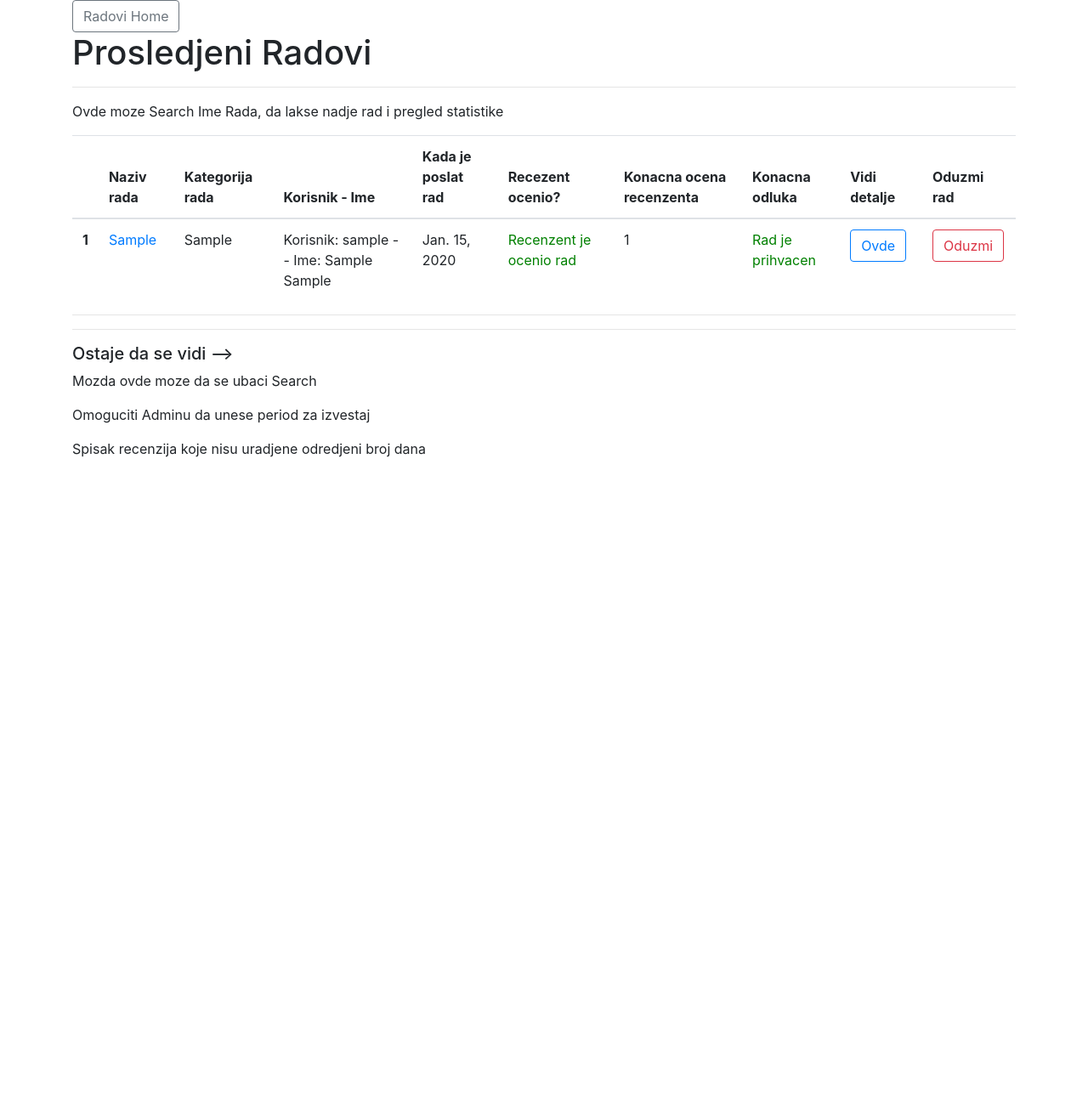
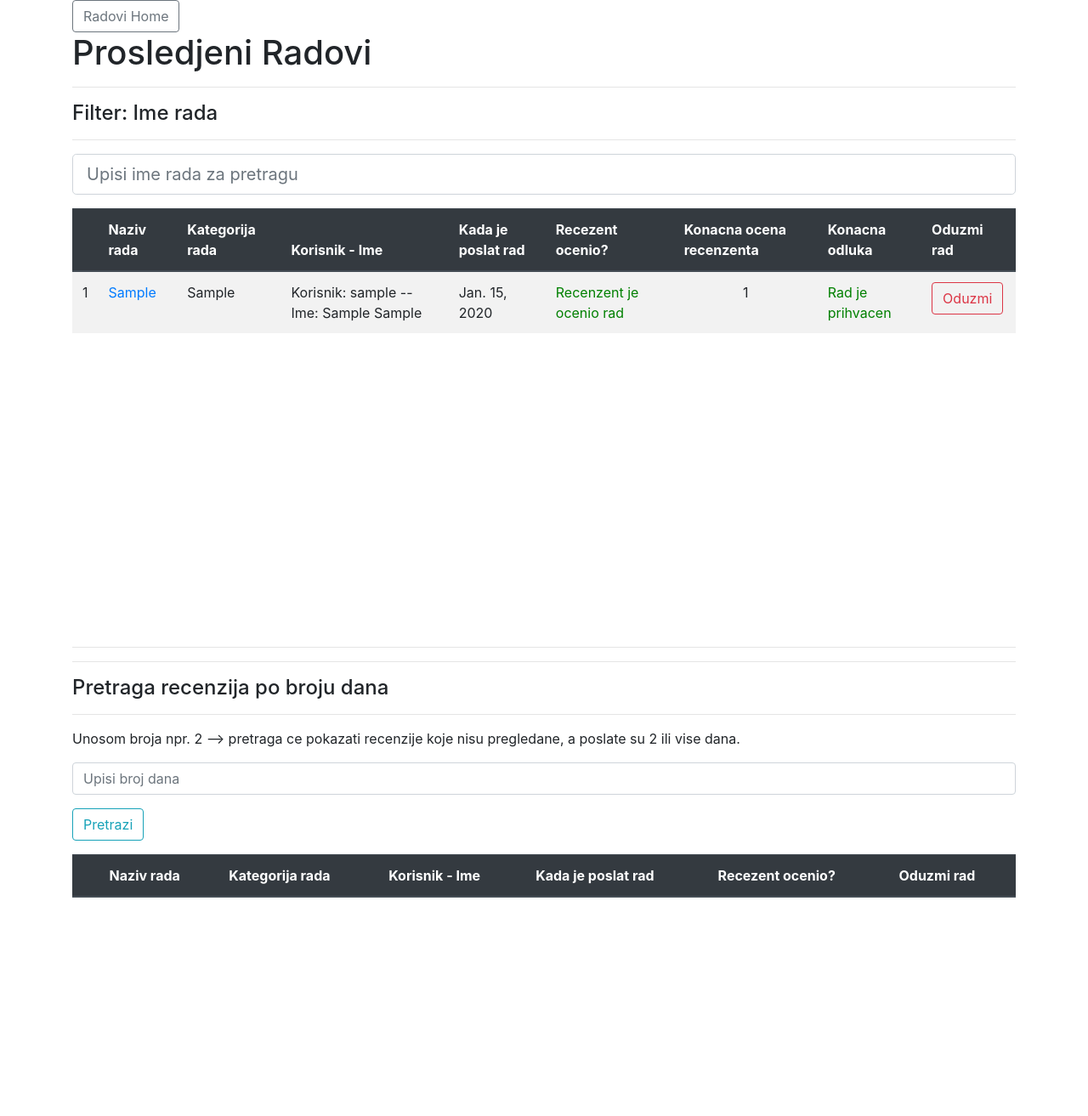
Before and after one commit to 0mnadren/Platforma, a Django app: page /radovi/prosledjeni_radovi_admin/ in a window 1280 px wide. Shown: the part 56-1369 px from the top of the page at 85% size. Before the commit the page ends 594 px from the top, so only its background shows below. Run offline with Django 3.2, Linux system fonts and the light colour scheme; a user stored in the database is signed in; tables that the repository leaves empty hold one stand-in row (values such as "Sample post"); lists and menus that the app fills with data are empty.

Commit message:
Zile Updated his branch
Update of a branch!

```diff
--- a/profil/views.py
+++ b/profil/views.py
@@ -70,7 +70,8 @@ def profil(request):
 
     return render(request, 'profil/profil.html', context)
 
-
+@login_required()
+@user_passes_test(accepted_check, login_url='account:home', redirect_field_name=None)
 def obrisi_obavestenje(request, pk):
     obavestenje = get_object_or_404(Obavestenje, pk=pk)
 
@@ -83,6 +84,8 @@ def obrisi_obavestenje(request, pk):
     return redirect('profil:profil')
 
 
+@login_required()
+@user_passes_test(accepted_check, login_url='account:home', redirect_field_name=None)
 def search(request):
     user = request.user
     results = []
--- /dev/null
+++ b/radovi/static/radovi/js/search.js
@@ -0,0 +1,41 @@
+function imeRadaPretraga(url) {
+    const ime_rada_input = $('#ime_rada').val();
+    const csrfToken = $( "input[name=\"csrfmiddlewaretoken\"]" ).val ( );
+
+    $.ajax({
+        url: url,
+        type: 'post',
+        data: {
+            ime_rada: ime_rada_input,
+            csrfmiddlewaretoken: csrfToken,
+        },
+        success: function(result, status, xhr) {
+            $('#tbody_ime_rada').html(result);
+        },
+        error: function(xhr, status, error) {
+            console.log(error);
+        }
+    });
+}
+
+function recenzijeDaniPretraga(url) {
+    const broj_dana_input = $('#broj_dana').val();
+    const csrfToken = $( "input[name=\"csrfmiddlewaretoken\"]" ).val ( );
+    console.log(broj_dana_input)
+    console.log(csrfToken)
+
+    $.ajax({
+        url: url,
+        type: 'post',
+        data: {
+            broj_dana: broj_dana_input,
+            csrfmiddlewaretoken: csrfToken,
+        },
+        success: function(result, status, xhr) {
+            $('#div_broj_dana').html(result);
+        },
+        error: function(xhr, status, error) {
+            console.log(error);
+        }
+    });
+}
--- /dev/null
+++ b/radovi/templates/radovi/ime_rada_pretraga.html
@@ -0,0 +1,41 @@
+{% for prosledjen_rad in prosledjeni_radovi %}
+    <tr>
+        <td>{{ forloop.counter }}</td>
+        <td><a href="{% url 'radovi:naucni_rad_admin' prosledjen_rad.rad.id %}">{{ prosledjen_rad.rad.naziv }}</a></td>
+        <td>{{ prosledjen_rad.rad.kategorija }}</td>
+        <td>{{ prosledjen_rad.profil }}</td>
+        <td>{{ prosledjen_rad.kada_poslat }}</td>
+
+        {% if prosledjen_rad.zakljucani_odgovori %}
+        <td style="color:green;">Recenzent je ocenio rad</td>
+
+        <!-- Da bi dosli do ukupnog broja poena mora da se uporede dve tabele Profil i PrograsmkiPozivPitanja          -->
+            {% for odgovor in prosledjen_rad.profil.programskipozivodgovori_set.all %}
+                {% if prosledjen_rad.rad.programski_poziv.programskipozivpitanja == odgovor.programski_poziv_pitanja %}
+                    <td class="text-center">{{ odgovor.ukupan_broj_poena }}</td>
+                {% else %}
+
+                {% endif %}
+            {% endfor %}
+
+        {% else %}
+        <td style="color:red;">Recenzent nije ocenio rad</td>
+        <td></td>
+        {% endif %}
+
+        {% if prosledjen_rad.rad.prihvacen_rad == None %}
+        <td>Nije doneta konacna odluka</td>
+        {% elif prosledjen_rad.rad.prihvacen_rad == True %}
+        <td style="color:green;">Rad je prihvacen</td>
+        {% else %}
+        <td style="color:red;">Rad je odbijen</td>
+        {% endif %}
+
+        <td>
+            <form method="POST" action="{% url 'radovi:oduzimanje_rada_admin' prosledjen_rad.id %}">
+                {% csrf_token %}
+                <button type="submit" class="btn btn-outline-danger">Oduzmi</button>
+            </form>
+        </td>
+    </tr>
+{% endfor %}
--- a/radovi/templates/radovi/prosledjeni_radovi_admin.html
+++ b/radovi/templates/radovi/prosledjeni_radovi_admin.html
@@ -8,10 +8,23 @@
 <a href="{% url 'radovi:radovi_admin_home' %}" class="btn btn-outline-secondary">Radovi Home</a>
 <h1>Prosledjeni Radovi</h1>
 <hr>
-<p>Ovde moze Search Ime Rada, da lakse nadje rad i pregled statistike</p>
-
-<table class="table">
-    <thead>
+<h4>Filter: Ime rada</h4>
+<hr>
+<form method="POST" onkeydown="return event.key != 'Enter';">
+    <div class="form-group">
+        {% csrf_token %}
+        <input
+                onkeyup="imeRadaPretraga('{% url 'radovi:ime_rada_pretraga' %}');"
+                type="text"
+                class="form-control form-control-lg"
+                id="ime_rada"
+                name="ime_rada"
+                placeholder="Upisi ime rada za pretragu">
+    </div>
+</form>
+<div style="height:500px; overflow:scroll;">
+<table class="table table-striped">
+    <thead class="thead-dark">
         <tr>
             <th></th>
             <th>Naziv rada</th>
@@ -21,62 +34,33 @@
             <th>Recezent ocenio?</th>
             <th>Konacna ocena recenzenta</th>
             <th>Konacna odluka</th>
-            <th>Vidi detalje</th>
             <th>Oduzmi rad</th>
         </tr>
     </thead>
-    <tbody>
-    {% for prosledjen_rad in prosledjeni_radovi %}
-        <tr>
-            <th>{{ forloop.counter }}</th>
-            <td><a href="{% url 'radovi:naucni_rad_admin' prosledjen_rad.rad.id %}">{{ prosledjen_rad.rad.naziv }}</a></td>
-            <td>{{ prosledjen_rad.rad.kategorija }}</td>
-            <td>{{ prosledjen_rad.profil }}</td>
-            <td>{{ prosledjen_rad.kada_poslat }}</td>
+    <tbody id="tbody_ime_rada">
+        {% include 'radovi/ime_rada_pretraga.html' with prosledjeni_radovi=prosledjeni_radovi %}
 
-            {% if prosledjen_rad.zakljucani_odgovori %}
-            <td style="color:green;">Recenzent je ocenio rad</td>
-
-            <!-- Da bi dosli do ukupnog broja poena mora da se uporede dve tabele Profil i PrograsmkiPozivPitanja          -->
-                {% for odgovor in prosledjen_rad.profil.programskipozivodgovori_set.all %}
-                    {% if prosledjen_rad.rad.programski_poziv.programskipozivpitanja == odgovor.programski_poziv_pitanja %}
-                        <td>{{ odgovor.ukupan_broj_poena }}</td>
-                    {% else %}
-
-                    {% endif %}
-                {% endfor %}
-
-            {% else %}
-            <td style="color:red;">Recenzent nije ocenio rad</td>
-            <td></td>
-            {% endif %}
-
-            {% if prosledjen_rad.rad.prihvacen_rad == None %}
-            <td>Nije doneta konacna odluka</td>
-            {% elif prosledjen_rad.rad.prihvacen_rad == True %}
-            <td style="color:green;">Rad je prihvacen</td>
-            {% else %}
-            <td style="color:red;">Rad je odbijen</td>
-            {% endif %}
-
-            <td><a href="#" class="btn btn-outline-primary">Ovde</a></td>
-            <td>
-                <form method="POST" action="{% url 'radovi:oduzimanje_rada_admin' prosledjen_rad.id %}">
-                    {% csrf_token %}
-                    <button type="submit" class="btn btn-outline-danger">Oduzmi</button>
-                </form>
-            </td>
-        </tr>
-    {% endfor %}
     </tbody>
 </table>
-
+</div>
 <hr>
 <hr>
-<h5>Ostaje da se vidi --> </h5>
-<p>Mozda ovde moze da se ubaci Search</p>
-<p>Omoguciti Adminu da unese period za izvestaj</p>
-<p>Spisak recenzija koje nisu uradjene odredjeni broj dana</p>
+<h4>Pretraga recenzija po broju dana</h4>
+<hr>
+<p>Unosom broja npr. 2 --> pretraga ce pokazati recenzije koje nisu pregledane, a poslate su 2 ili vise dana.</p>
+<form method="POST" onkeydown="return event.key != 'Enter';">
+    <div class="form-group">
+        {% csrf_token %}
+        <input type="number" class="form-control" id="broj_dana" name="broj dana" placeholder="Upisi broj dana">
+    </div>
+    <button type="button" class="btn btn-outline-info" onclick="recenzijeDaniPretraga('{% url 'radovi:recenzije_dani_pretraga' %}');">Pretrazi</button>
+</form>
+
+<div class="mt-3" id="div_broj_dana" style="height:300px; overflow:scroll;">
+    {% include 'radovi/recenzije_dani_pretraga.html' with prosledjeni_radovi_dani=prosledjeni_radovi_dani %}
+</div>
 
 
+{% load static %}
+    <script src="{% static 'radovi/js/search.js' %}" type="text/javascript"></script>
 {% endblock %}
--- /dev/null
+++ b/radovi/templates/radovi/recenzije_dani_pretraga.html
@@ -0,0 +1,38 @@
+
+<table class="table table-striped"> <!-- ubaci overflow -->
+    <thead class="thead-dark">
+        <tr>
+            <th></th>
+            <th>Naziv rada</th>
+            <th>Kategorija rada</th>
+            <th>Korisnik - Ime</th>
+            <th>Kada je poslat rad</th>
+            <th>Recezent ocenio?</th>
+            <th>Oduzmi rad</th>
+        </tr>
+    </thead>
+    <tbody>
+        {% for prosledjen_rad in prosledjeni_radovi_dani %}
+    <tr>
+        <td>{{ forloop.counter }}</td>
+        <td><a href="{% url 'radovi:naucni_rad_admin' prosledjen_rad.rad.id %}">{{ prosledjen_rad.rad.naziv }}</a></td>
+        <td>{{ prosledjen_rad.rad.kategorija }}</td>
+        <td>{{ prosledjen_rad.profil }}</td>
+        <td>{{ prosledjen_rad.kada_poslat }}</td>
+
+        {% if prosledjen_rad.zakljucani_odgovori %}
+        <td style="color:green;">Recenzent je ocenio rad</td>
+        {% else %}
+        <td style="color:red;">Recenzent nije ocenio rad</td>
+        {% endif %}
+
+        <td>
+            <form method="POST" action="{% url 'radovi:oduzimanje_rada_admin' prosledjen_rad.id %}">
+                {% csrf_token %}
+                <button type="submit" class="btn btn-outline-danger">Oduzmi</button>
+            </form>
+        </td>
+    </tr>
+    {% endfor %}
+    </tbody>
+</table>
--- a/radovi/urls.py
+++ b/radovi/urls.py
@@ -13,6 +13,9 @@ urlpatterns = [
     path('prosledjeni_radovi_admin/', views.prosledjeni_radovi_admin, name='prosledjeni_radovi_admin'),
     path('prosledjeni_radovi_admin/<int:pk>/oduzimanje', views.oduzimanje_rada_admin, name='oduzimanje_rada_admin'),
 
+    path('ime_rada_pretraga/', views.ime_rada_pretraga, name='ime_rada_pretraga'),
+    path('recenzije_dani_pretraga/', views.recenzije_dani_pretraga, name='recenzije_dani_pretraga'),
+
 
     path('', views.lista_radova_profil, name='lista_radova_profil'),
     path('<int:pk>/', views.naucni_rad_profil, name='naucni_rad_profil'),
--- a/radovi/views.py
+++ b/radovi/views.py
@@ -1,9 +1,13 @@
+import datetime
+
 from django.contrib import messages
 from django.forms import model_to_dict
 from django.shortcuts import render, redirect
 from django.contrib.auth.decorators import login_required, user_passes_test
 from django.shortcuts import get_object_or_404
 from django.db.models import Q
+from django.http.response import HttpResponse
+from django.template.loader import render_to_string
 
 from administrator.validators import superuser_check
 from account.models import accepted_check
@@ -92,12 +96,56 @@ def naucni_rad_admin(request, pk):
 @login_required()
 @user_passes_test(superuser_check, login_url='account:home', redirect_field_name=None)
 def prosledjeni_radovi_admin(request):
-    prosledjeni_radovi = ProsledjenRad.objects.all().order_by('rad')
+    ime_rada = request.POST.get('ime_rada')
+    broj_dana = request.POST.get('broj_dana')
+
+    if ime_rada:
+        prosledjeni_radovi = ProsledjenRad.objects.filter(rad__naziv__icontains=ime_rada).order_by('rad')
+    elif broj_dana:
+        prosledjeni_radovi_dani = ProsledjenRad.objects.filter(
+            kada_poslat__lte=datetime.datetime.now() - datetime.timedelta(broj_dana)
+        ).filter(zakljucani_odgovori=False)
+    else:
+        prosledjeni_radovi = ProsledjenRad.objects.all().order_by('rad')
+        prosledjeni_radovi_dani = None
 
     context = {
-        'prosledjeni_radovi': prosledjeni_radovi
+        'prosledjeni_radovi': prosledjeni_radovi,
+        'prosledjeni_radovi_dani': prosledjeni_radovi_dani
     }
     return render(request, 'radovi/prosledjeni_radovi_admin.html', context)
+
+
+def ime_rada_pretraga(request):
+
+    if request.method == 'POST':
+        ime_rada = request.POST.get('ime_rada')
+        prosledjeni_radovi = ProsledjenRad.objects.filter(rad__naziv__icontains=ime_rada).order_by('rad')
+        context = {
+            'prosledjeni_radovi': prosledjeni_radovi
+        }
+
+        result = render_to_string('radovi/ime_rada_pretraga.html', context, request)
+        return HttpResponse(result)
+
+
+def recenzije_dani_pretraga(request):
+
+    if request.method == 'POST':
+        try:
+            broj_dana = int(request.POST.get('broj_dana'))
+        except ValueError as e:
+            print('Error je ', e)
+        prosledjeni_radovi_dani = ProsledjenRad.objects.filter(
+            kada_poslat__lte=datetime.datetime.now()-datetime.timedelta(broj_dana)
+        ).filter(zakljucani_odgovori=False)
+        print(prosledjeni_radovi_dani)
+        context = {
+            'prosledjeni_radovi_dani': prosledjeni_radovi_dani
+        }
+        result = render_to_string('radovi/recenzije_dani_pretraga.html', context, request)
+        return HttpResponse(result)
+
 
 
 @login_required()
--- a/templates/base.html
+++ b/templates/base.html
@@ -64,5 +64,6 @@
 
     <script src="https://code.jquery.com/jquery-3.5.1.slim.min.js" integrity="sha384-DfXdz2htPH0lsSSs5nCTpuj/zy4C+OGpamoFVy38MVBnE+IbbVYUew+OrCXaRkfj" crossorigin="anonymous"></script>
     <script src="https://cdn.jsdelivr.net/npm/bootstrap@4.6.0/dist/js/bootstrap.bundle.min.js" integrity="sha384-Piv4xVNRyMGpqkS2by6br4gNJ7DXjqk09RmUpJ8jgGtD7zP9yug3goQfGII0yAns" crossorigin="anonymous"></script>
+    <script src="https://ajax.googleapis.com/ajax/libs/jquery/3.6.0/jquery.min.js"></script>
 </body>
 </html>
```
